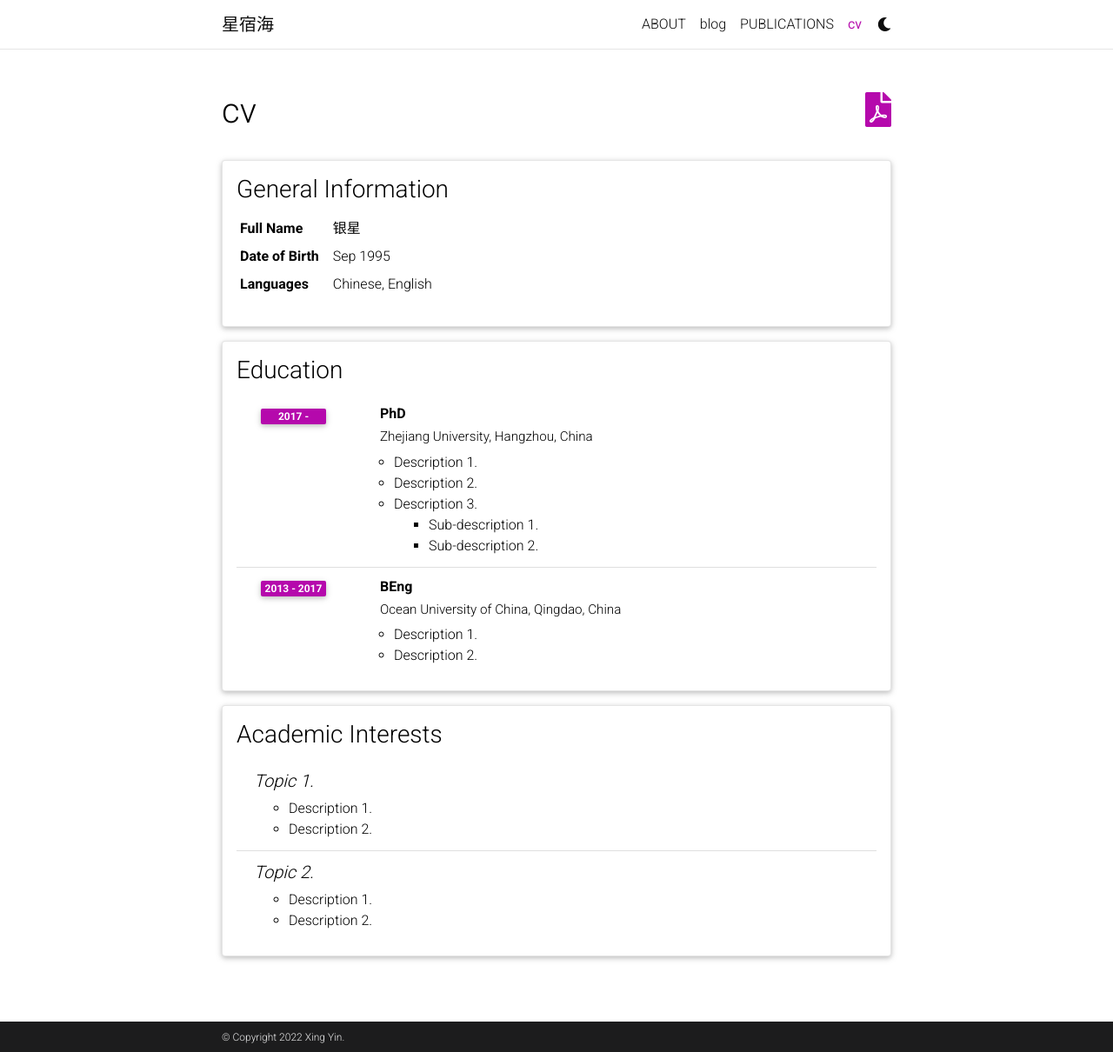
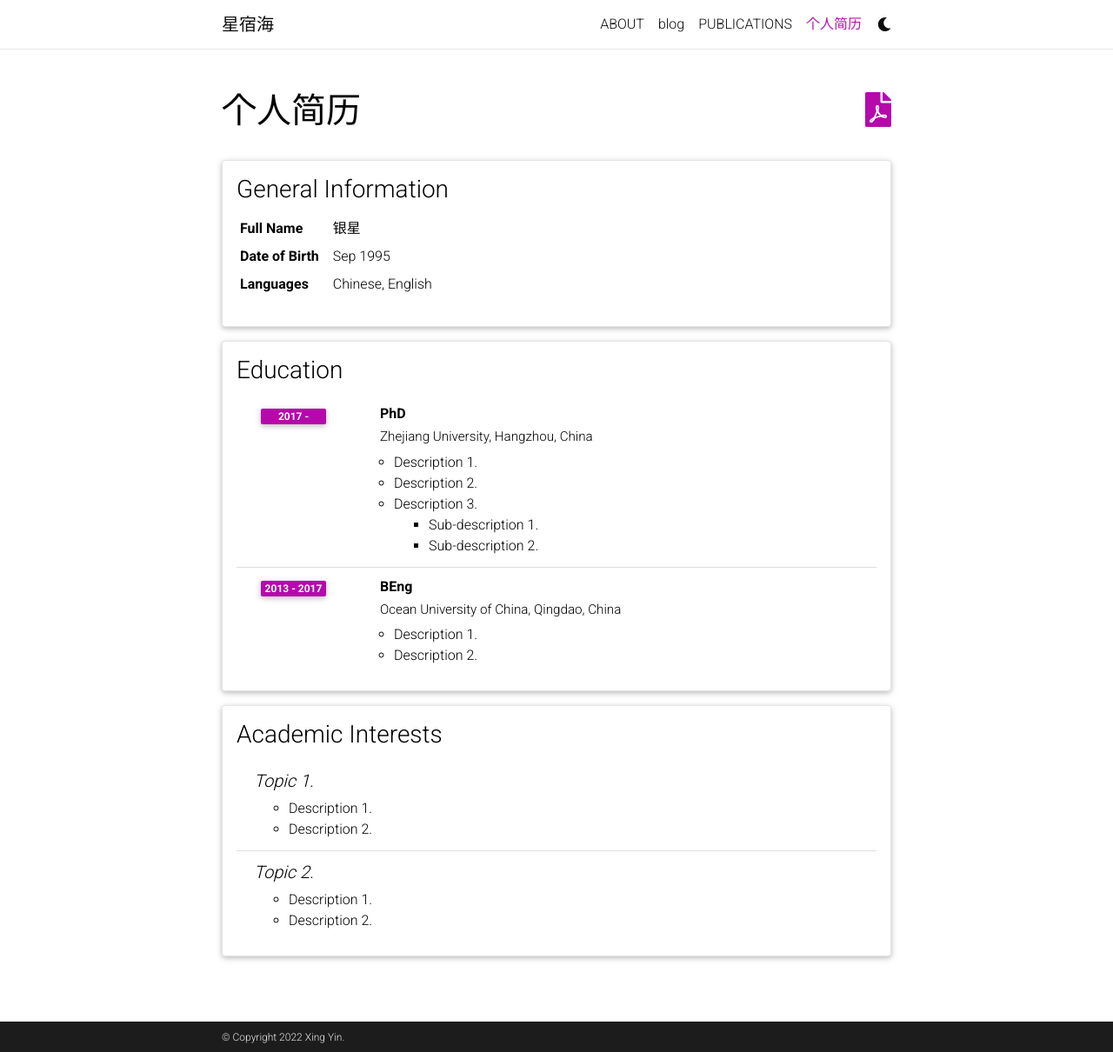
Before and after one commit to sterling-yin/sterling-yin.github.io, a Jekyll site: the page built from _pages/cv.md, in a window 1280 px wide and 1210 px high. Shown: the whole window at 87% size. Built offline with Jekyll 4.4.1, drawn with Linux system fonts in a browser that asks for light colours; comment, search, counter and statistics services are not loaded; a style sheet for code colours, icons or effects is not loaded.

Commit message:
Update cv.md

```diff
--- a/_pages/cv.md
+++ b/_pages/cv.md
@@ -1,7 +1,7 @@
 ---
 layout: cv
 permalink: /cv/
-title: cv
+title: 个人简历
 nav: true
 nav_order: 4
 cv_pdf: example_pdf.pdf
```
